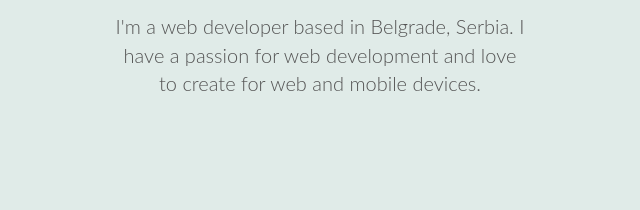
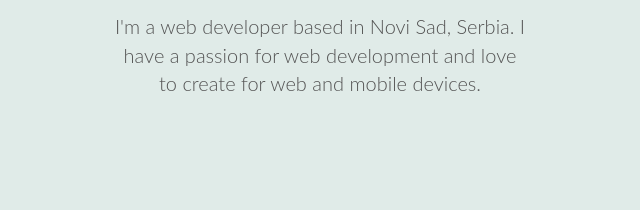
Before and after one commit to spock1996/AleksD, a plain HTML site: page index.html in a window 1280 px wide. Shown: the part 1062-1272 px from the top of the page, 320-960 px from the left. Drawn offline with nearby package versions, Linux system fonts and the light colour scheme.

Commit message:
Update index.html

```diff
--- a/index.html
+++ b/index.html
@@ -39,7 +39,7 @@
             <img  src="icons/myAvatar.png " width="150px" height="150px">
         </figure>
             <h3>Hi</h3>
-            <p>I'm a web developer based in Belgrade, Serbia. I have a passion for web development and love to create for web and mobile devices.</p>
+            <p>I'm a web developer based in Novi Sad, Serbia. I have a passion for web development and love to create for web and mobile devices.</p>
         </div>
     </section>
 
```
